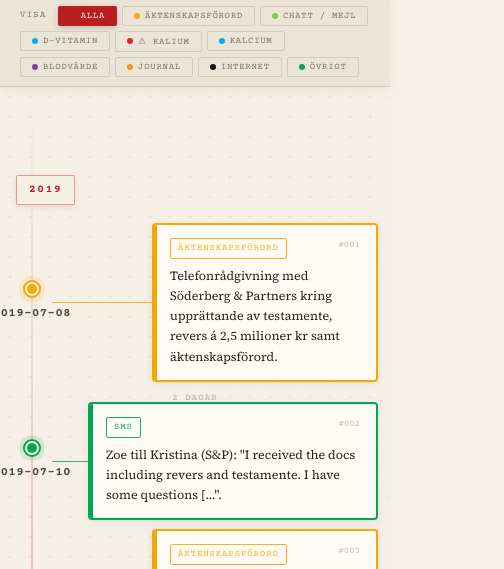
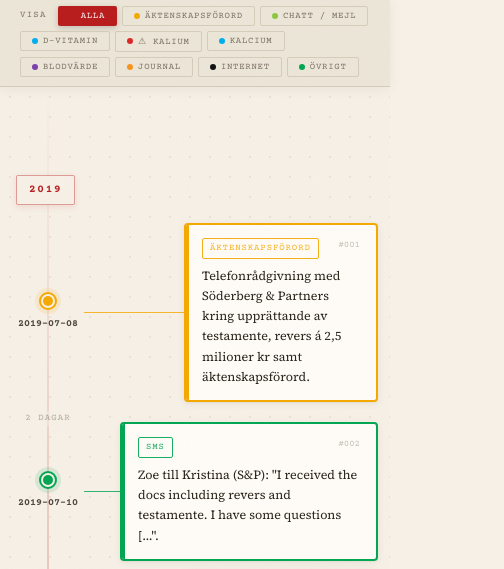
Before and after one commit to jeffery812/timeline, a plain HTML site: page index.html in a window 390 px wide. Shown: the part 203-772 px from the top of the page, 504 px wide, since content can reach past the window. Drawn offline with nearby package versions, Linux system fonts and the light colour scheme.

Commit message:
Rename timeline page to index

```diff
--- a/timeline.html
+++ b/index.html
@@ -267,18 +267,22 @@ h1 em{color:var(--axis);font-style:italic;}
   h1{font-size:30px;}
   .hdr-count{display:none;}
   .tl-wrap{padding:32px 12px 60px;}
-  .axis-line{left:calc(12px + 20px);}
-  .yr-sep{grid-template-columns:40px 1fr;}
+  .axis-line{left:calc(12px + 36px);}
+  .yr-sep{grid-template-columns:72px 1fr;}
   .yr-line.l{display:none;}
   .yr-line.r{display:none;}
   .yr-badge{justify-content:flex-start;padding-left:4px;}
-  .tl-row{grid-template-columns:40px 1fr!important;}
+  .tl-row{grid-template-columns:72px 1fr!important;}
   .tl-dot,.tl-dot-cont{grid-column:1!important;grid-row:1!important;}
   .tl-l{grid-column:2!important;grid-row:1!important;padding-right:0;padding-left:var(--cat-indent);}
   .tl-l::after{display:none;}
   .tl-l::before{content:'';position:absolute;top:50%;height:1px;left:0;width:var(--cat-indent);background:currentColor;opacity:.8;}
   .tl-l .tl-card::before{left:0;right:auto;}
   .tl-r{grid-column:2!important;grid-row:1!important;}
+  .dd{font-size:10px;letter-spacing:0;}
+  .gap-marker{display:grid;grid-template-columns:72px 1fr;}
+  .gap-marker span{grid-column:1;text-align:center;padding:0 4px;}
+  .gap-marker::before{left:36px;}
 }
 /* CAT-OFFSETS-START */
 .tl-row{--cat-indent:36px}
```
